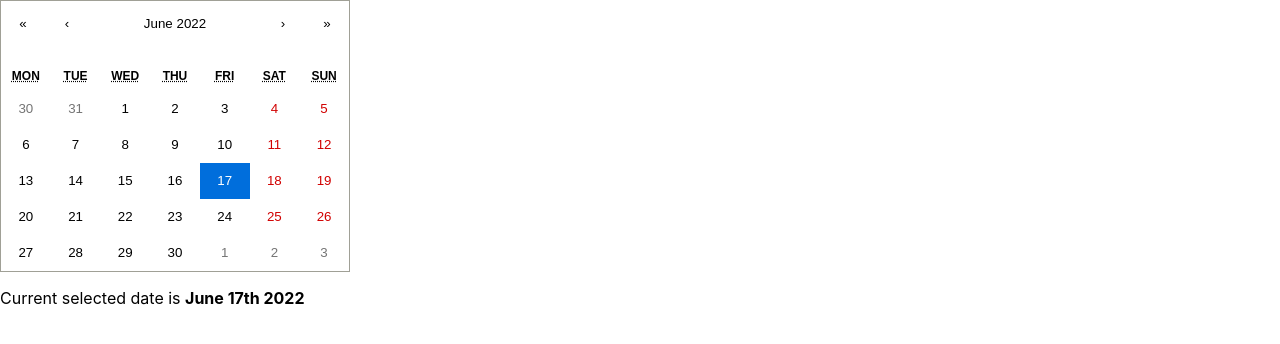
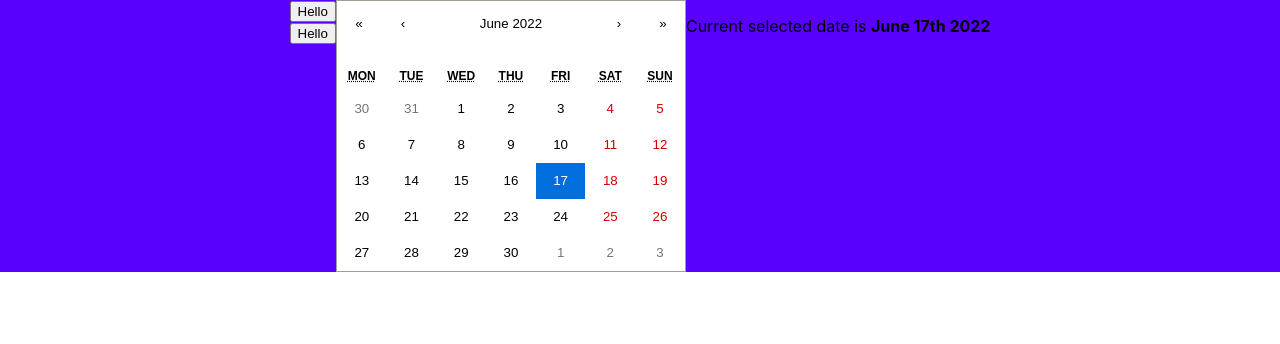
Before and after one commit to lorihenderson/productivity-phase2, a React (Create React App) app: page / in a window 1280 px wide. Shown: the top 344 px of the page. Built offline with nearby package versions, Linux system fonts and the light colour scheme; no server answers; data requests are answered from the project's data file.

Commit message:
components

```diff
--- a/public/index.html
+++ b/public/index.html
@@ -14,7 +14,7 @@
   </head>
   <body>
 
-    <div id="root"></div>
+    <div id="root" class="calendar"></div>
 
   </body>
 </html>
--- a/src/App.css
+++ b/src/App.css
@@ -12,3 +12,10 @@
   font-size: calc(10px + 2vmin);
   color: white;
 }
+
+.calendar{
+  display:flex;
+  justify-content:center;
+
+  background-color: rgb(89, 0, 255);
+}
--- a/src/App.js
+++ b/src/App.js
@@ -3,6 +3,7 @@ import React, { useEffect, useState } from 'react';
 import Calendar from 'react-calendar'
 import 'react-calendar/dist/Calendar.css';
 import moment from 'moment'
+import Header from './components/Header'
 
 function App() {
 
@@ -12,13 +13,14 @@ function App() {
   }
 
   useEffect(() => {
-    fetch("http://localhost:8000/title")
+    fetch("http://localhost:8000/holidays")
     .then(response => response.json())
     .then(data => console.log("this is my", (data)))
   },[])
 
   return (
     <>
+      <Header />
       <Calendar
       value={dateState}
       onChange={changeDate}
--- a/src/components/Header.js
+++ b/src/components/Header.js
@@ -0,0 +1,23 @@
+import React, { useState } from 'react';
+import NavBar from './NavBar'
+
+function Header() {
+
+    const [hello, setHello] = useState("")
+
+    function sayHello() {
+        setHello=hello
+    }
+    console.log(sayHello)
+    return (
+        <><div>
+        <button>Hello</button>
+        <NavBar setHello={setHello}/>
+        </div></>
+
+    )
+
+
+}
+
+export default Header;
--- /dev/null
+++ b/src/components/NavBar.js
@@ -0,0 +1,14 @@
+import React from 'react';
+
+function NavBar( { setHello }) {
+    return (
+        <>
+        <div><button>Hello</button>
+            {setHello}
+        </div>
+        </>
+    )
+
+}
+
+export default NavBar;
```
Also changed, not shown: db.json.
